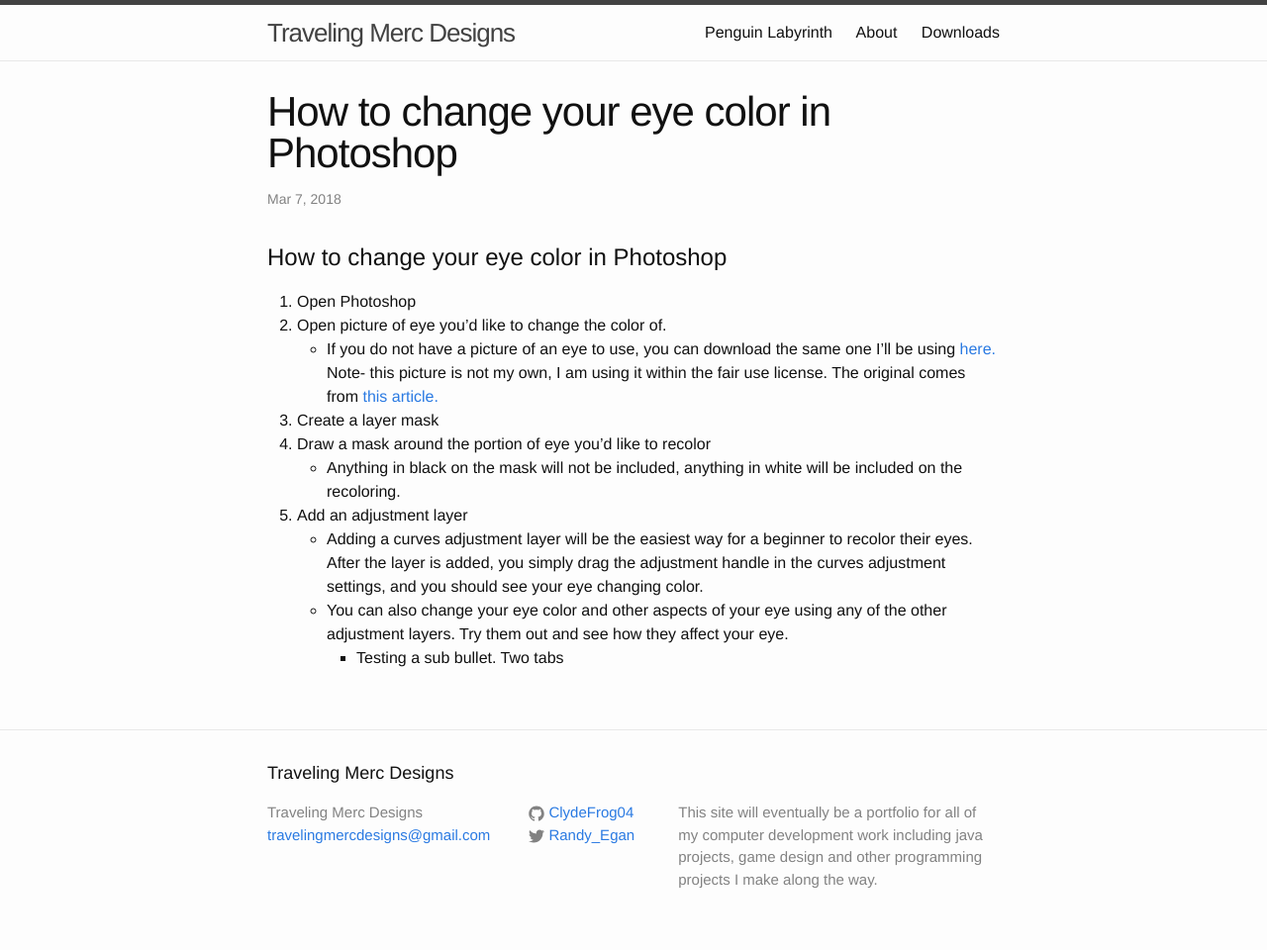
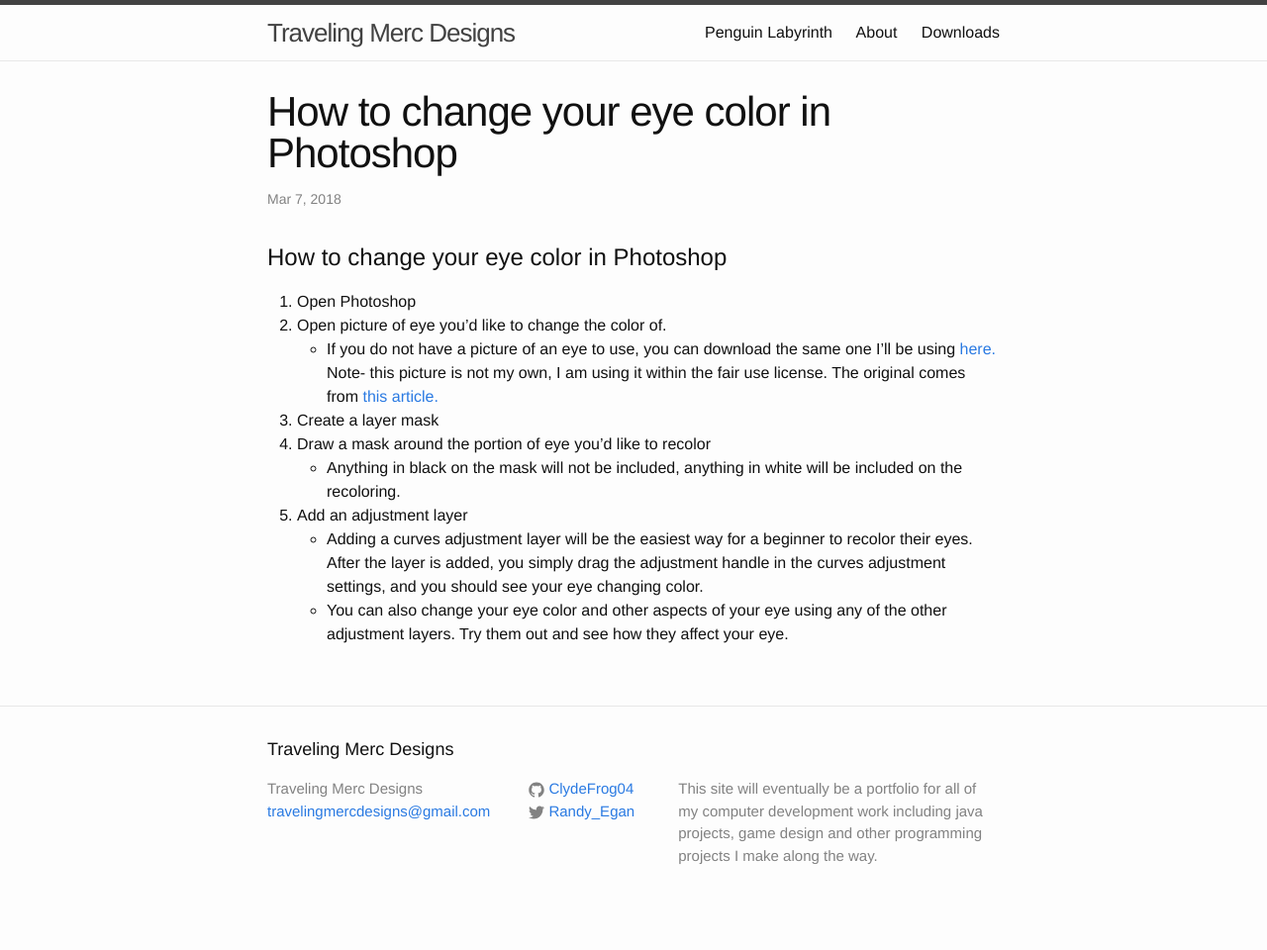
Before and after one commit to ClydeFrog04/ClydeFrog04.github.io, a Jekyll site: the page built from _posts/2018-03-07-RecolorEyes.markdown, in a window 1280 px wide. Shown: the whole page at 99% size. Built offline with Jekyll 4.4.1, drawn with Linux system fonts in a browser that asks for light colours; after the commit the page ends 936 px from its top, so only the background shows below that.

Commit message:
Removed test sub bullet

```diff
--- a/_posts/2018-03-07-RecolorEyes.markdown
+++ b/_posts/2018-03-07-RecolorEyes.markdown
@@ -17,4 +17,3 @@ How to change your eye color in Photoshop
 5. Add an adjustment layer
 * Adding a curves adjustment layer will be the easiest way for a beginner to recolor their eyes. After the layer is added, you simply drag the adjustment handle in the curves adjustment settings, and you should see your eye changing color.
 * You can also change your eye color and other aspects of your eye using any of the other adjustment layers. Try them out and see how they affect your eye.
-        * Testing a sub bullet. Two tabs
```
